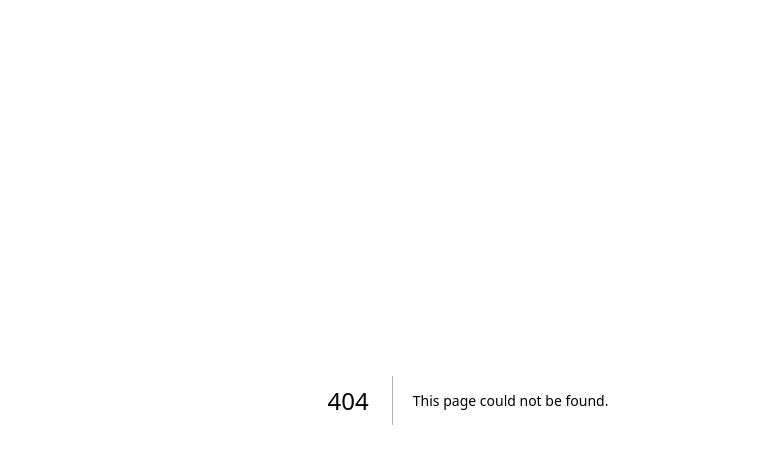
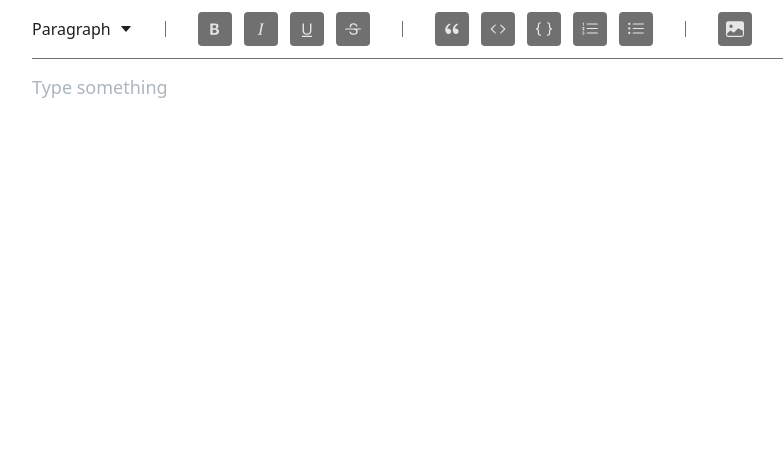
Before and after one commit to Vladidmir/next-blog, a Next.js app: page /post/create in a window 1280 px wide. Before the commit this address had no page. Shown: the top 464 px of the page, without its empty margins (172-955 px from the left). Built offline with nearby package versions, Linux system fonts and the light colour scheme.

Commit message:
“editor_toolbar-base”

```diff
--- /dev/null
+++ b/components/common/DropdownOptions.tsx
@@ -0,0 +1,40 @@
+import { FC, ReactNode, useState } from "react";
+
+interface IDropdownOptionsProps {
+  options: { label: string; onClick(): void }[];
+  head: ReactNode;
+}
+
+const DropdownOptions: FC<IDropdownOptionsProps> = ({
+  head,
+  options,
+}): JSX.Element => {
+  const [showOptions, setShowOptions] = useState(false);
+  const onToggleOptions = () => {
+    setShowOptions((showOptions) => !showOptions);
+  };
+
+  return (
+    <button
+      onBlur={onToggleOptions}
+      onClick={onToggleOptions}
+      onMouseDown={onToggleOptions}
+      className="relative"
+    >
+      {head}
+      {showOptions && (
+        <div className="min-w-max absolute top-full mt-4 right-2 z-10 border-2 border-primary-dark dark:border-primary rounded text-left bg-primary dark:bg-primary-dark">
+          <ul className="p-3 space-y-3">
+            {options.map(({ label, onClick }, index) => (
+              <li key={label + index} onMouseDown={onClick}>
+                {label}
+              </li>
+            ))}
+          </ul>
+        </div>
+      )}
+    </button>
+  );
+};
+
+export default DropdownOptions;
--- /dev/null
+++ b/components/editor/Toolbar/Button.tsx
@@ -0,0 +1,41 @@
+import React, { FC, MouseEventHandler, ReactNode, useCallback } from "react";
+import classnames from "classnames";
+
+interface IButtonProps {
+  children: ReactNode;
+  active?: boolean;
+  disabled?: boolean;
+  onMouseDown?: MouseEventHandler<HTMLButtonElement>;
+  onClick?: MouseEventHandler<HTMLButtonElement>;
+}
+
+const Button: FC<IButtonProps> = ({
+  children,
+  active,
+  disabled,
+  onMouseDown,
+  onClick,
+}): JSX.Element => {
+  const getActiveStyle = useCallback((): string => {
+    if (active)
+      return "dark:bg-primary dark:text-primary-dark bg-primary-dark text-primary";
+    else return "text-secondary-light bg-secondary-dark";
+  }, [active]);
+
+  const commonClasses =
+    "p-2 rounded text-lg hover:scale-110 hover:shadow-md transition";
+
+  return (
+    <button
+      type="button"
+      onMouseDown={onMouseDown}
+      onClick={onClick}
+      className={classnames(commonClasses, getActiveStyle())}
+      disabled={disabled}
+    >
+      {children}
+    </button>
+  );
+};
+
+export default Button;
--- /dev/null
+++ b/components/editor/Toolbar/editorUtils.ts
@@ -0,0 +1,12 @@
+import { Editor } from "@tiptap/core";
+
+export const getFocusedEditor = (editor: Editor) => {
+  return editor.chain().focus();
+};
+
+export const getLebel = (editor: Editor): string => {
+  if (editor.isActive("heading", { level: 1 })) return "Heading 1";
+  if (editor.isActive("heading", { level: 2 })) return "Heading 2";
+  if (editor.isActive("heading", { level: 3 })) return "Heading 3";
+  return "Paragraph";
+};
--- /dev/null
+++ b/components/editor/Toolbar/indext.tsx
@@ -0,0 +1,149 @@
+import { NextPage } from "next";
+import { Editor } from "@tiptap/core";
+
+//lib-components
+import { AiFillCaretDown } from "react-icons/ai";
+import { RiDoubleQuotesL } from "react-icons/ri";
+import {
+  BsTypeStrikethrough,
+  BsBraces,
+  BsCode,
+  BsListOl,
+  BsListUl,
+  BsTypeBold,
+  BsTypeItalic,
+  BsTypeUnderline,
+  BsImageFill,
+  BsLink45Deg,
+  BsYoutube,
+} from "react-icons/bs";
+
+//my components
+import DropdownOptions from "../../common/DropdownOptions";
+import Button from "./Button";
+import { getFocusedEditor, getLebel } from "./editorUtils";
+import { FC } from "react";
+import { IconType } from "react-icons/lib";
+import { IconBaseProps, IconTree } from "react-icons";
+
+interface ToolBarProps {
+  editor: Editor;
+}
+
+const Tolbar: NextPage<ToolBarProps> = ({ editor }) => {
+  const options = [
+    {
+      label: "Paragraf0",
+      onClick: () => getFocusedEditor(editor).setParagraph().run(),
+    },
+    {
+      label: "Paragraf1",
+      onClick: () => getFocusedEditor(editor).toggleHeading({ level: 1 }).run(),
+    },
+    {
+      label: "Paragraf2",
+      onClick: () => getFocusedEditor(editor).toggleHeading({ level: 2 }).run(),
+    },
+    {
+      label: "Paragraf3",
+      onClick: () => getFocusedEditor(editor).toggleHeading({ level: 3 }).run(),
+    },
+  ];
+
+  return (
+    <div className="flex items-center">
+      {/* paragraph, heading 1, 2, 3 */}
+      <DropdownOptions options={options} head={<Head editor={editor} />} />
+
+      <div className="h-4 w-[1px] bg-secondary-dark dark:bg-secondary-light mx-8" />
+
+      <div className="flex items-center space-x-3">
+        <Button
+          active={editor.isActive("bold")}
+          onClick={() => getFocusedEditor(editor).toggleBold().run()}
+        >
+          <BsTypeBold />
+        </Button>
+
+        <Button
+          active={editor.isActive("italic")}
+          onClick={() => getFocusedEditor(editor).toggleItalic().run()}
+        >
+          <BsTypeItalic />
+        </Button>
+
+        <Button
+          active={editor.isActive("underline")}
+          onClick={() => getFocusedEditor(editor).toggleUnderline().run()}
+        >
+          <BsTypeUnderline />
+        </Button>
+
+        <Button
+          active={editor.isActive("strike")}
+          onClick={() => getFocusedEditor(editor).toggleStrike().run()}
+        >
+          <BsTypeStrikethrough />
+        </Button>
+      </div>
+
+      <div className="h-4 w-[1px] bg-secondary-dark dark:bg-secondary-light mx-8" />
+
+      <div className="flex items-center space-x-3">
+        <Button
+          active={editor.isActive("blockquote")}
+          onClick={() => getFocusedEditor(editor).toggleBlockquote().run()}
+        >
+          <RiDoubleQuotesL />
+        </Button>
+
+        <Button
+          active={editor.isActive("code")}
+          onClick={() => getFocusedEditor(editor).toggleCode().run()}
+        >
+          <BsCode />
+        </Button>
+
+        <Button
+          active={editor.isActive("codeBlock")}
+          onClick={() => getFocusedEditor(editor).toggleCodeBlock().run()}
+        >
+          <BsBraces />
+        </Button>
+
+        <Button
+          active={editor.isActive("orderedList")}
+          onClick={() => getFocusedEditor(editor).toggleOrderedList().run()}
+        >
+          <BsListOl />
+        </Button>
+
+        <Button
+          active={editor.isActive("bulletList")}
+          onClick={() => getFocusedEditor(editor).toggleBulletList().run()}
+        >
+          <BsListUl />
+        </Button>
+      </div>
+
+      <div className="h-4 w-[1px] bg-secondary-dark dark:bg-secondary-light mx-8" />
+
+      <div className="flex items-center space-x-3">
+        <Button onClick={() => {}}>
+          <BsImageFill />
+        </Button>
+      </div>
+    </div>
+  );
+};
+
+const Head = ({ editor }: { editor: Editor }) => {
+  return (
+    <div className="flex items-center space-x-2 text-primary-dark dark:text-primary">
+      <p>{getLebel(editor)}</p>
+      <AiFillCaretDown size={14} />
+    </div>
+  );
+};
+
+export default Tolbar;
--- /dev/null
+++ b/components/editor/index.tsx
@@ -0,0 +1,44 @@
+import { NextPage, GetStaticProps } from "next";
+import { useEditor, EditorContent } from "@tiptap/react";
+import Tolbar from "./Toolbar/indext";
+import StarterKit from "@tiptap/starter-kit";
+import Underline from "@tiptap/extension-underline";
+import Placeholder from "@tiptap/extension-placeholder";
+
+interface IEditorProps {}
+
+const Editor: NextPage<IEditorProps> = ({}) => {
+  const editor = useEditor({
+    extensions: [
+      StarterKit,
+      Underline,
+      Placeholder.configure({
+        placeholder: "Type something",
+      }),
+    ],
+
+    editorProps: {
+      attributes: {
+        class:
+          "prose prose-lg focus:outline-none dark:prose-invert max-w-full mx-auto h-full",
+      },
+    },
+  });
+
+  return (
+    <div className="p-3 dark:bg-primary-dark bg-primary transition">
+      {editor && <Tolbar editor={editor} />}
+      <div className="h-[1px] w-full bg-secondary-dark dark:bg-secondary-light my-3" />
+
+      <EditorContent editor={editor} />
+    </div>
+  );
+};
+
+export const getStaticProps: GetStaticProps = async (ctx) => {
+  return {
+    props: {},
+  };
+};
+
+export default Editor;
--- /dev/null
+++ b/pages/post/create.tsx
@@ -0,0 +1,14 @@
+import { NextPage } from "next";
+import Editor from "../../components/editor";
+
+interface ICreateProps {}
+
+const Create: NextPage<ICreateProps> = ({}) => {
+  return (
+    <div className="max-w-4xl m-auto">
+      <Editor />
+    </div>
+  );
+};
+
+export default Create;
--- a/styles/globals.css
+++ b/styles/globals.css
@@ -1,3 +1,22 @@
+.ProseMirror p.is-editor-empty:first-child::before {
+	color: #adb5bd;
+	content: attr(data-placeholder);
+	float: left;
+	height: 0;
+	pointer-events: none;
+}
+
+/*custom scroll css*/
+.custom-scroll-bar::-webkit-scrollbar {
+	width: 4px;
+	height: 4px;
+}
+
+/* Handle */
+.custom-scroll-bar::-webkit-scrollbar-thumb {
+	background: rgb(202, 181, 226);
+}
+
 @tailwind base;
 @tailwind components;
 @tailwind utilities;
--- a/tailwind.config.js
+++ b/tailwind.config.js
@@ -25,5 +25,5 @@ module.exports = {
       },
     },
   },
-  plugins: [],
+  plugins: [require("@tailwindcss/typography")],
 };
```
Also changed, not shown: package.json (+22 -8 lines), 1 other file (tests, documents, lock files or other folders).
